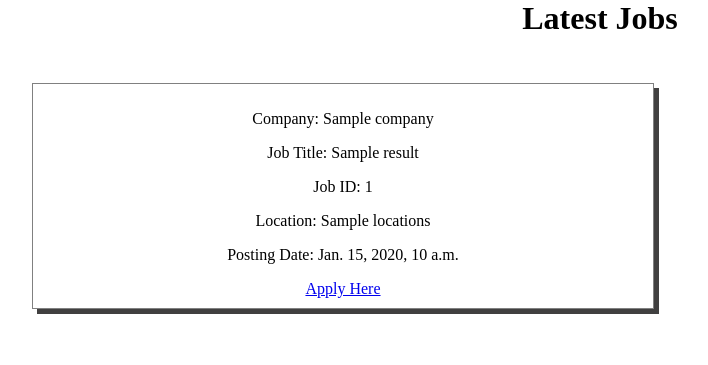
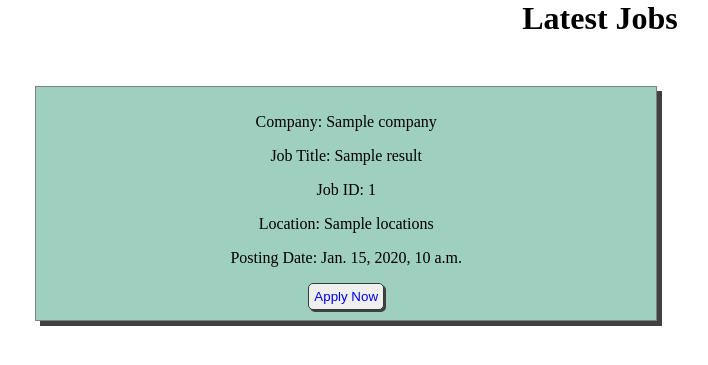
Before and after one commit to tlwilliams895/ABC-Website, a Django app: page /job_board/ in a window 1280 px wide. Shown: the part 21-386 px from the top of the page, without its empty margins (40-748 px from the left). Run offline with Django 3.2, Linux system fonts and the light colour scheme; tables that the repository leaves empty hold one stand-in row (values such as "Sample post"); a database or web service that is not in the repository returns one stand-in record (values such as "Sample title"); data that the repository does not hold is empty.

Commit message:
Minor styling adjustments to div and button

```diff
--- a/job_board/templates/job_board/job_board.html
+++ b/job_board/templates/job_board/job_board.html
@@ -7,15 +7,31 @@
     <header>
         <style>
             div {
+                background-color: #9fcfbe;
                 width: 600px;
                 padding: 10px;
                 height: auto;
                 color: black;
                 border: 1px solid grey;
-                margin: 1.5em;
+                margin: 1.7em;
                 display: inline-block;
                 text-align: center;
                 box-shadow: 5px 5px rgb(65, 64, 64);
+            }
+
+            button {
+                border: 1px solid #2f3e39;
+                border-radius: 5px;
+                padding: 5px;
+                box-shadow: 2px 2px rgb(65, 64, 64);
+            }
+
+            a {
+                text-decoration: none;
+            }
+
+            a:visited {
+                color: blue;
             }
 
             h1 {
@@ -33,7 +49,9 @@
                 <p>Job ID: {{ job.id }}</p>
                 <p>Location: {{ job.locations }}</p>
                 <p>Posting Date: {{ job.publication_date }}</p>
-                <a href="{{ job.refs.landing_page }}">Apply Here</a>
+                <button>
+                    <a href="{{ job.refs.landing_page }}">Apply Now</a>
+                </button>
             </div>
             {% endfor %}
         </ul>
```
